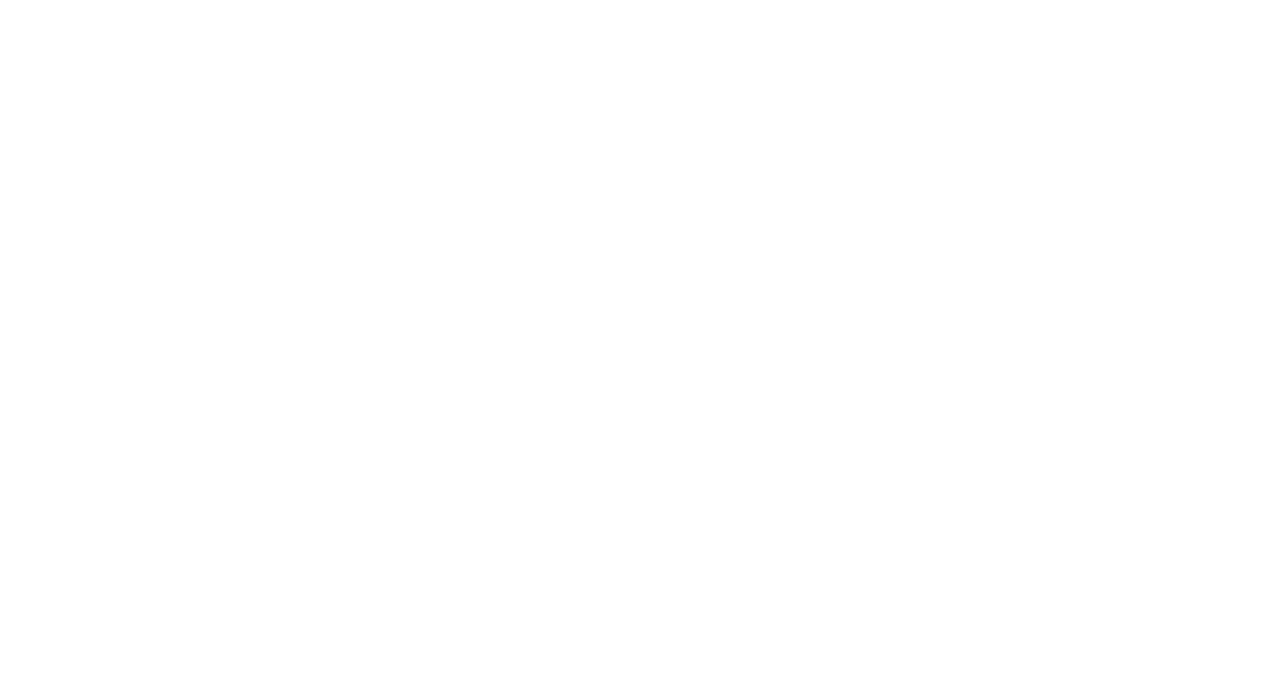
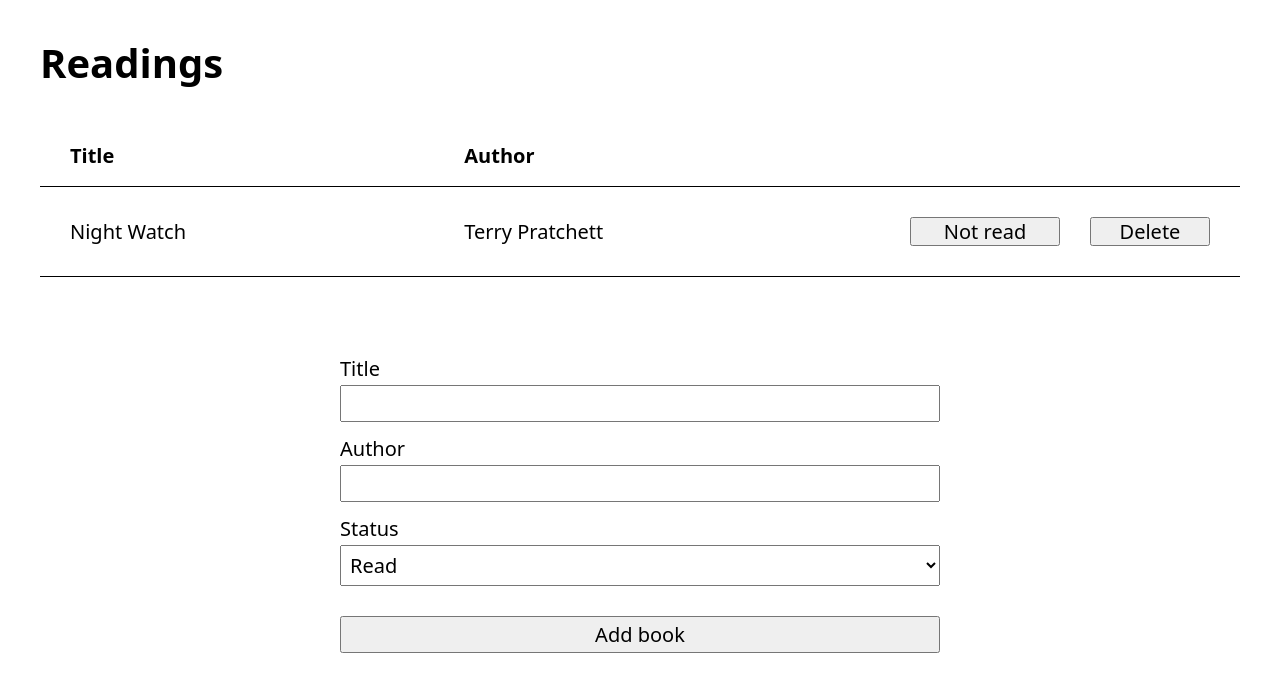
Before and after one commit to lujanfernaud/js-library, a website: page index.html in a window 1280 px wide. Drawn offline with Linux system fonts and the light colour scheme.

Commit message:
Prepare layout

```diff
--- a/index.html
+++ b/index.html
@@ -8,9 +8,65 @@
 </head>
 <body>
 
-  <main class="container">
+  <div class="container">
 
-  </main>
+    <header class="header">
+      <h1 class="header__h1">Readings</h1>
+    </header>
 
+    <main>
+      <div class="row">
+        <table class="table">
+          <thead class="table__header">
+            <tr>
+              <th>Title</th>
+              <th>Author</th>
+              <th></th>
+              <th></th>
+            </tr>
+          </thead>
+          <tbody class="table__body">
+            <tr>
+              <td>Night Watch</td>
+              <td>Terry Pratchett</td>
+              <td><button>Not read</button></td>
+              <td><button>Delete</button></td>
+            </tr>
+          </tbody>
+        </table>
+      </div>
+
+      <div class="row">
+        <form action="" class="form">
+          <div class="form__group">
+            <label for="title" class="form__group-label">Title</label>
+            <input type="text" name="title" class="form__group-input">
+          </div>
+
+          <div class="form__group">
+            <label for="author" class="form__group-label">Author</label>
+            <input type="text" name="author" class="form__group-input">
+          </div>
+
+          <div class="form__group">
+            <label for="status" class="form__group-label">Status</label>
+            <select name="status" id="" class="form__group-select">
+              <option value="read">Read</option>
+              <option value="not-read">Not read</option>
+            </select>
+          </div>
+
+          <div class="form__group">
+            <button type="submit" class="form__group-button">
+              Add book
+            </button>
+          </div>
+        </form>
+      </div>
+    </main>
+
+  </div>
+
+  <script src="js/main.js"></script>
 </body>
 </html>
--- a/sass/_base.scss
+++ b/sass/_base.scss
@@ -1,3 +1,19 @@
 //
 // Base
 //
+
+
+html {
+  font-size: 125%; // 20px = 20/16(browsers default font size) = 125
+  font-family: sans;
+}
+
+body {
+  @include flex-center;
+  flex-direction: column;
+}
+
+.container {
+  width: 60rem; // 1200 px
+  max-width: 100%;
+}
--- a/sass/_layout.scss
+++ b/sass/_layout.scss
@@ -1,3 +1,93 @@
 //
 // Layout
 //
+
+
+// Header
+
+
+.header__h1 {
+  margin-top: 2rem;
+  margin-bottom: 2rem;
+}
+
+
+// Main
+
+
+.row {
+  @include flex-center;
+  width: 100%;
+  margin-top: 2rem;
+  margin-bottom: 2rem;
+}
+
+.table {
+  width: 100%;
+  border-collapse: collapse;
+
+  &__header {
+    height: 3rem;
+    border-bottom: 1px solid;
+
+    th {
+      text-align: left;
+      padding-left: $table-cell-padding;
+    }
+  }
+
+  &__body {
+    tr {
+      border-bottom: 1px solid;
+    }
+
+    td {
+      padding: $table-cell-padding;
+
+      &:nth-of-type(3),
+      &:nth-of-type(4) {
+        width: 15%;
+      }
+
+      &:nth-of-type(3) {
+        padding-right: 0;
+      }
+
+      button {
+        width: 100%;
+      }
+    }
+  }
+}
+
+.form {
+  @include flex-center;
+  flex-direction: column;
+  flex-basis: 50%;
+  margin-top: 2rem;
+
+  &__group {
+    display: flex;
+    justify-content: flex-start;
+    flex-direction: column;
+    width: 100%;
+
+    &:not(:last-child) {
+      margin-bottom: .75rem;
+    }
+
+    &-label {
+      margin-bottom: .25rem;
+    }
+
+    &-input,
+    &-select,
+    &-button {
+      padding: .25rem;
+    }
+
+    &-button {
+      margin-top: .75rem;
+    }
+  }
+}
--- /dev/null
+++ b/sass/_mixins.scss
@@ -0,0 +1,10 @@
+//
+// Mixins
+//
+
+
+@mixin flex-center {
+  display: flex;
+  justify-content: center;
+  align-items: center;
+}
--- a/sass/_variables.scss
+++ b/sass/_variables.scss
@@ -1,3 +1,6 @@
 //
 // Variables
 //
+
+
+$table-cell-padding: 1.5rem;
--- a/sass/main.scss
+++ b/sass/main.scss
@@ -1,5 +1,7 @@
 @import "vendors/normalize";
 
 @import "variables";
+@import "mixins";
+
 @import "base";
 @import "layout";
```
Also changed, not shown: css/style.css, sass/vendors/normalize.scss (renamed from sass/vendors/normalize.css).
